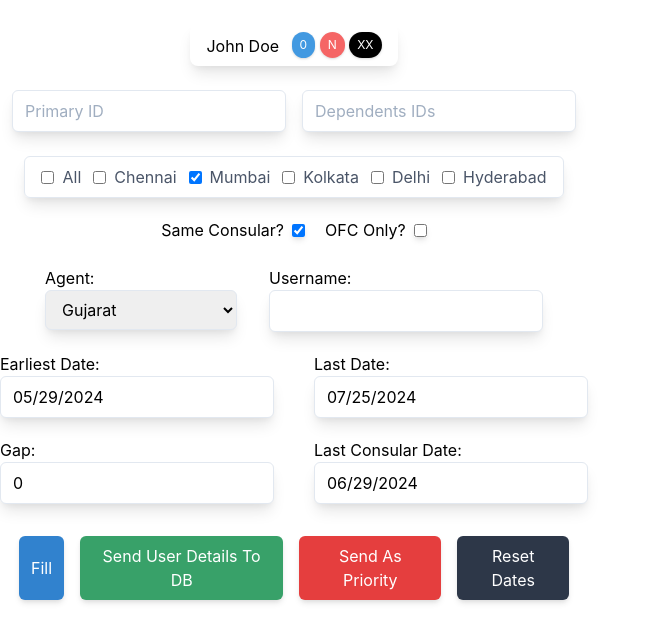
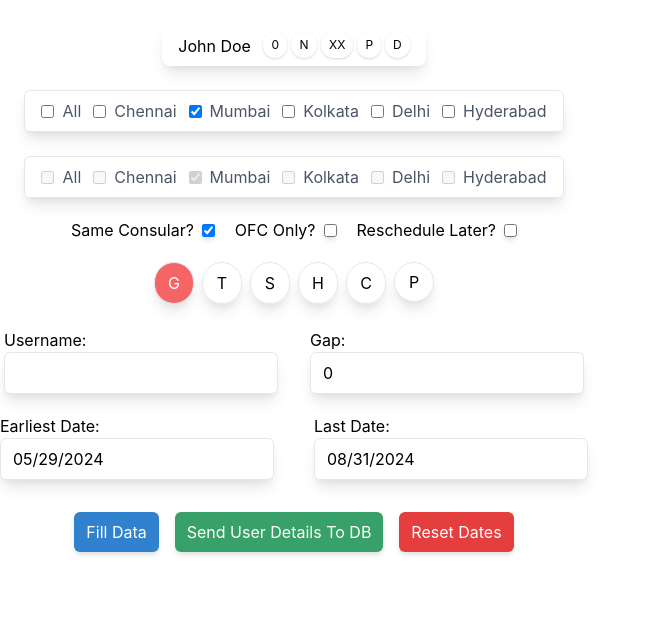
Before and after one commit to krsambhav/pushernew, a React (Create React App) app: page / in a window 1280 px wide. Shown: the top 642 px of the page, without its empty margins (0-651 px from the left). Built offline with nearby package versions, Linux system fonts and the light colour scheme.

Commit message:
Added new feature and fixed bugs

```diff
--- a/src/App.js
+++ b/src/App.js
@@ -15,9 +15,10 @@ function App() {
   const [userQty, setUserQty] = useState(0);
   const [sameConsular, setSameConsular] = useState(true);
   const [isOFCOnly, setIsOFCOnly] = useState(false);
+  const [isRescheduleLater, setIsRescheduleLater] = useState(false);
   const [earliestDate, setEarliestDate] = useState(new Date());
   const [lastDate, setLastDate] = useState(
-    new Date(new Date().getFullYear(), 6, 25)
+    new Date(new Date().getFullYear(), 7, 31)
   ); // June 10
   const [reschedule, setReschedule] = useState("false");
   const [agent, setAgent] = useState("Gujarat");
@@ -25,6 +26,7 @@ function App() {
   const [lastConsularDate, setLastConsularDate] = useState(
     new Date(new Date().setMonth(new Date().getMonth() + 1))
   );
+  const [isPriority, setIsPriority] = useState(false);
   const [gapDays, setGapDays] = useState(0); // Added state for gapDays
 
   const [cities, setCities] = useState({
@@ -35,6 +37,29 @@ function App() {
     delhi: false,
     hyderabad: false,
   });
+
+  const [consularCities, setConsularCities] = useState({
+    all: false,
+    chennai: false,
+    mumbai: true,
+    kolkata: false,
+    delhi: false,
+    hyderabad: false,
+  });
+
+  useEffect(() => {
+    const gap = parseInt(gapDays, 10);
+    if (!isNaN(gap) && gap >= 0) {
+      const currentDate = new Date();
+      const newEarliestDate = new Date();
+      newEarliestDate.setDate(currentDate.getDate() + gap);
+      setEarliestDate(newEarliestDate);
+    } else {
+      const currentDate = new Date();
+      setEarliestDate(currentDate);
+    }
+  }, [gapDays]);
+
 
   function generateRandomStringBytes(size) {
     let id = "";
@@ -203,14 +228,71 @@ function App() {
     setVisaClass(visaClass);
   };
 
+  const convertToFirestoreFormat = (user) => {
+    const formattedUser = {
+      fields: {
+        name: { stringValue: user.name },
+        id: { stringValue: user.id },
+        applicantsID: { stringValue: user.applicantsID },
+        pax: { integerValue: user.pax.toString() },
+        earliestMonth: { integerValue: user.earliestMonth.toString() },
+        earliestDate: { integerValue: user.earliestDate.toString() },
+        earliestDateInNumbers: {
+          integerValue: user.earliestDateInNumbers.toString(),
+        },
+        lastDateInNumbers: { integerValue: user.lastDateInNumbers.toString() },
+        lastMonth: { integerValue: user.lastMonth.toString() },
+        lastDate: { integerValue: user.lastDate.toString() },
+        location: {
+          arrayValue: {
+            values: user.location.map((loc) => ({ stringValue: loc })),
+          },
+        },
+        consularLocation: {
+          arrayValue: {
+            values: user.consularLocation.map((loc) => ({ stringValue: loc })),
+          },
+        },
+        reschedule: { stringValue: user.reschedule }, // Change made here
+        visaClass: { stringValue: user.visaClass },
+        sameConsular: { booleanValue: user.sameConsular },
+        isOFCOnly: { booleanValue: user.isOFCOnly },
+        isRescheduleLater: { booleanValue: user.isRescheduleLater },
+        agent: { stringValue: user.agent },
+        username: { stringValue: user.username },
+        lastConsularDate: { timestampValue: user.lastConsularDate },
+        lastConsularDateInNumbers: {
+          integerValue: user.lastConsularDateInNumbers.toString(),
+        },
+        gapDays: { integerValue: user.gapDays.toString() },
+      },
+    };
+    if (user.priority !== undefined) {
+      formattedUser.fields.priority = { booleanValue: user.priority };
+    }
+    return formattedUser;
+  };
+
   const handlePushUser = async () => {
     const cityArray = Object.keys(cities).filter((city) => cities[city]);
     const locationArray = cityArray.includes("all")
       ? ["chennai", "mumbai", "kolkata", "delhi", "hyderabad"]
       : cityArray;
-
-    const myHeaders = new Headers();
-    myHeaders.append("Content-Type", "application/json");
+    var consularCityArray;
+    var consularLocationArray;
+    if (sameConsular) {
+      consularCityArray = Object.keys(cities).filter((city) => cities[city]);
+      consularLocationArray = cityArray.includes("all")
+        ? ["chennai", "mumbai", "kolkata", "delhi", "hyderabad"]
+        : cityArray;
+    } else {
+      consularCityArray = Object.keys(consularCities).filter(
+        (city) => consularCities[city]
+      );
+      consularLocationArray = consularCityArray.includes("all")
+        ? ["chennai", "mumbai", "kolkata", "delhi", "hyderabad"]
+        : consularCityArray;
+    }
 
     const earliestDateInNumbers =
       (earliestDate.getMonth() + 1) * 30 + earliestDate.getDate();
@@ -219,7 +301,7 @@ function App() {
     const lastConsularDateInNumbers =
       (lastConsularDate.getMonth() + 1) * 30 + lastConsularDate.getDate();
 
-    const raw = JSON.stringify({
+    const user = {
       name: primaryName,
       id: primaryID,
       applicantsID: dependentsIDs,
@@ -231,6 +313,7 @@ function App() {
       lastMonth: lastDate.getMonth() + 1,
       lastDate: lastDate.getDate(),
       location: locationArray,
+      consularLocation: consularLocationArray,
       reschedule,
       visaClass,
       sameConsular,
@@ -239,20 +322,26 @@ function App() {
       username,
       lastConsularDate: lastConsularDate.toISOString(),
       lastConsularDateInNumbers,
-      gapDays: parseInt(gapDays, 10), // Ensure gapDays is an integer
-    });
+      gapDays: parseInt(gapDays, 10),
+      isRescheduleLater,
+      priority: isPriority
+    };
 
-    const requestOptions = {
-      method: "POST",
-      headers: myHeaders,
-      body: raw,
-      redirect: "follow",
-    };
+    const firestoreUser = convertToFirestoreFormat(user);
     const userExists = await checkUser(primaryID);
-    console.log('Sending')
+
     if (!userExists) {
-      fetch("http://104.192.2.29:3000/users/", requestOptions)
-        .then((response) => response.text())
+      fetch(
+        `https://firestore.googleapis.com/v1/projects/usa-db-50f2e/databases/(default)/documents/users/${primaryID}?key=AIzaSyDqGqNYoygQhS61HPSnftOKor3z0mJqOkA`,
+        {
+          method: "PATCH",
+          headers: {
+            "Content-Type": "application/json",
+          },
+          body: JSON.stringify(firestoreUser),
+        }
+      )
+        .then((response) => response.json())
         .then((result) => {
           console.log(result);
           toast.success("Pushed");
@@ -261,67 +350,93 @@ function App() {
     }
   };
 
-  const handlePushPriorityUser = async () => {
-    const cityArray = Object.keys(cities).filter((city) => cities[city]);
-    const locationArray = cityArray.includes("all")
-      ? ["chennai", "mumbai", "kolkata", "delhi", "hyderabad"]
-      : cityArray;
+  // const handlePushPriorityUser = async () => {
+  //   const cityArray = Object.keys(cities).filter((city) => cities[city]);
+  //   const locationArray = cityArray.includes("all")
+  //     ? ["chennai", "mumbai", "kolkata", "delhi", "hyderabad"]
+  //     : cityArray;
+  //   var consularCityArray;
+  //   var consularLocationArray;
+  //   if (sameConsular) {
+  //     consularCityArray = Object.keys(cities).filter((city) => cities[city]);
+  //     consularLocationArray = cityArray.includes("all")
+  //       ? ["chennai", "mumbai", "kolkata", "delhi", "hyderabad"]
+  //       : cityArray;
+  //   } else {
+  //     consularCityArray = Object.keys(consularCities).filter(
+  //       (city) => consularCities[city]
+  //     );
+  //     consularLocationArray = consularCityArray.includes("all")
+  //       ? ["chennai", "mumbai", "kolkata", "delhi", "hyderabad"]
+  //       : consularCityArray;
+  //   }
 
-    const myHeaders = new Headers();
-    myHeaders.append("Content-Type", "application/json");
+  //   const earliestDateInNumbers =
+  //     (earliestDate.getMonth() + 1) * 30 + earliestDate.getDate();
+  //   const lastDateInNumbers =
+  //     (lastDate.getMonth() + 1) * 30 + lastDate.getDate();
+  //   const lastConsularDateInNumbers =
+  //     (lastConsularDate.getMonth() + 1) * 30 + lastConsularDate.getDate();
 
-    const earliestDateInNumbers =
-      (earliestDate.getMonth() + 1) * 30 + earliestDate.getDate();
-    const lastDateInNumbers =
-      (lastDate.getMonth() + 1) * 30 + lastDate.getDate();
-    const lastConsularDateInNumbers =
-      (lastConsularDate.getMonth() + 1) * 30 + lastConsularDate.getDate();
+  //   const user = {
+  //     name: primaryName,
+  //     id: primaryID,
+  //     applicantsID: dependentsIDs,
+  //     pax: userQty,
+  //     earliestMonth: earliestDate.getMonth() + 1,
+  //     earliestDate: earliestDate.getDate(),
+  //     earliestDateInNumbers,
+  //     lastDateInNumbers,
+  //     lastMonth: lastDate.getMonth() + 1,
+  //     lastDate: lastDate.getDate(),
+  //     location: locationArray,
+  //     consularLocation: consularLocationArray,
+  //     reschedule,
+  //     visaClass,
+  //     sameConsular,
+  //     isOFCOnly,
+  //     priority: true,
+  //     agent,
+  //     username,
+  //     lastConsularDate: lastConsularDate.toISOString(),
+  //     lastConsularDateInNumbers,
+  //     gapDays: parseInt(gapDays, 10),
+  //     isRescheduleLater,
+  //   };
 
-    const raw = JSON.stringify({
-      name: primaryName,
-      id: primaryID,
-      applicantsID: dependentsIDs,
-      pax: userQty,
-      earliestMonth: earliestDate.getMonth() + 1,
-      earliestDate: earliestDate.getDate(),
-      earliestDateInNumbers,
-      lastDateInNumbers,
-      lastMonth: lastDate.getMonth() + 1,
-      lastDate: lastDate.getDate(),
-      location: locationArray,
-      reschedule,
-      visaClass,
-      sameConsular,
-      isOFCOnly,
-      priority: true,
-      agent,
-      username,
-      lastConsularDate: lastConsularDate.toISOString(),
-      lastConsularDateInNumbers,
-      gapDays, // Add gapDays to the payload
-    });
+  //   const firestoreUser = convertToFirestoreFormat(user);
+  //   const userExists = await checkUser(primaryID);
 
-    const requestOptions = {
-      method: "POST",
-      headers: myHeaders,
-      body: raw,
-      redirect: "follow",
-    };
-    const userExists = await checkUser(primaryID);
-    if (!userExists) {
-      fetch("http://104.192.2.29:3000/users/", requestOptions)
-        .then((response) => response.text())
-        .then((result) => {
-          console.log(result);
-          toast.success("Pushed");
-        })
-        .catch((error) => console.error(error));
-    }
-  };
+  //   if (!userExists) {
+  //     fetch(
+  //       `https://firestore.googleapis.com/v1/projects/usa-db-50f2e/databases/(default)/documents/users/${primaryID}?key=AIzaSyDqGqNYoygQhS61HPSnftOKor3z0mJqOkA`,
+  //       {
+  //         method: "PATCH",
+  //         headers: {
+  //           "Content-Type": "application/json",
+  //         },
+  //         body: JSON.stringify(firestoreUser),
+  //       }
+  //     )
+  //       .then((response) => response.json())
+  //       .then((result) => {
+  //         console.log(result);
+  //         toast.success("Pushed");
+  //       })
+  //       .catch((error) => console.error(error));
+  //   }
+  // };
 
   const handleReset = () => {
-    setEarliestDate(new Date());
-    setLastDate(new Date(new Date().getFullYear(), 5, 10)); // June 10
+    const currentDate = new Date();
+    const lastDayOfMonth = new Date(
+      currentDate.getFullYear(),
+      currentDate.getMonth() + 1,
+      0
+    );
+
+    setEarliestDate(currentDate);
+    setLastDate(lastDayOfMonth); // Set to the last date of the current month
     setSameConsular(true);
     setIsOFCOnly(false);
     setGapDays(0); // Reset gapDays to default value
@@ -329,6 +444,13 @@ function App() {
 
   const handleCityChange = (city) => {
     setCities((prev) => ({
+      ...prev,
+      [city]: !prev[city],
+      all: city === "all" ? !prev.all : false,
+    }));
+  };
+  const handleConsularCityChange = (city) => {
+    setConsularCities((prev) => ({
       ...prev,
       [city]: !prev[city],
       all: city === "all" ? !prev.all : false,
@@ -348,6 +470,19 @@ function App() {
     }
   }, [cities.all]);
 
+  useEffect(() => {
+    if (consularCities.all) {
+      setConsularCities({
+        all: true,
+        chennai: false,
+        mumbai: false,
+        kolkata: false,
+        delhi: false,
+        hyderabad: false,
+      });
+    }
+  }, [consularCities.all]);
+
   return (
     <div
       style={{
@@ -366,26 +501,52 @@ function App() {
         &nbsp;
         <span
           id="primary-user-qty-span"
-          className="ml-2 text-white bg-blue-500 text-xs py-1 px-2 rounded-full shadow"
+          className={`ml-2 ${
+            userQty === 0 ? "bg-white text-black" : "bg-blue-500 text-white"
+          } text-xs py-1 px-2 rounded-full shadow`}
         >
           {userQty}
         </span>
         &nbsp;
         <span
           id="reschedule-title"
-          className="text-white bg-red-500 text-xs py-1 px-2 rounded-full shadow"
+          className={`${
+            reschedule === "true"
+              ? "text-white bg-red-500"
+              : "text-black bg-white"
+          } text-xs py-1 px-2 rounded-full shadow`}
         >
           {reschedule === "true" ? "R" : "N"}
         </span>
         &nbsp;
         <span
           id="visa-class"
-          className="text-white bg-black text-xs py-1 px-2 rounded-full shadow"
+          className={`${
+            visaClass === "XX" ? "text-black bg-white" : "text-white bg-black"
+          } text-xs py-1 px-2 rounded-full shadow`}
         >
           {visaClass}
         </span>
+        <span
+          id="primary-id-indicator"
+          className={`${
+            primaryID === "" ? "text-black bg-white" : "text-white bg-green-500"
+          } text-xs py-1 px-2 rounded-full shadow ml-1`}
+        >
+          P
+        </span>
+        <span
+          id="dependent-id-indicator"
+          className={`${
+            dependentsIDs === ""
+              ? "text-black bg-white"
+              : "text-white bg-indigo-500"
+          } text-xs py-1 px-2 rounded-full shadow ml-1`}
+        >
+          D
+        </span>
       </div>
-      <div className="primary-dependent-container mt-6 flex flex-row justify-center gap-4">
+      <div className="primary-dependent-container mt-6 flex flex-row justify-center gap-4 hidden">
         <div className="primaryID-container">
           <input
             type="text"
@@ -428,6 +589,52 @@ function App() {
           )}
         </div>
       </div>
+      {sameConsular ? (
+        <div className="city-container mt-6 flex flex-wrap gap-4">
+          <div className="border border-gray-300 shadow-lg rounded-md px-4 py-2 flex gap-3">
+            {["all", "chennai", "mumbai", "kolkata", "delhi", "hyderabad"].map(
+              (city) => (
+                <label key={city} className="flex items-center gap-2">
+                  <input
+                    type="checkbox"
+                    name="city"
+                    value={city}
+                    checked={consularCities[city]}
+                    disabled
+                    onChange={() => handleConsularCityChange(city)}
+                    className="text-blue-600 border-gray-300 rounded focus:ring-blue-500"
+                  />
+                  <span className="text-gray-700">
+                    {city.charAt(0).toUpperCase() + city.slice(1)}
+                  </span>
+                </label>
+              )
+            )}
+          </div>
+        </div>
+      ) : (
+        <div className="city-container mt-6 flex flex-wrap gap-4">
+          <div className="border border-gray-300 shadow-lg rounded-md px-4 py-2 flex gap-3">
+            {["all", "chennai", "mumbai", "kolkata", "delhi", "hyderabad"].map(
+              (city) => (
+                <label key={city} className="flex items-center gap-2">
+                  <input
+                    type="checkbox"
+                    name="city"
+                    value={city}
+                    checked={consularCities[city]}
+                    onChange={() => handleConsularCityChange(city)}
+                    className="text-blue-600 border-gray-300 rounded focus:ring-blue-500"
+                  />
+                  <span className="text-gray-700">
+                    {city.charAt(0).toUpperCase() + city.slice(1)}
+                  </span>
+                </label>
+              )
+            )}
+          </div>
+        </div>
+      )}
 
       <div className="flex flex-row gap-5">
         <div className="same-consular-container mt-5 flex flex-row gap-2 items-center">
@@ -448,29 +655,67 @@ function App() {
             className="shadow-md border"
           />
         </div>
+        <div className="same-consular-container mt-5 flex flex-row gap-2 items-center">
+          <p>Reschedule Later?</p>
+          <input
+            type="checkbox"
+            checked={isRescheduleLater}
+            onChange={() => setIsRescheduleLater(!isRescheduleLater)}
+            className="shadow-md border"
+          />
+        </div>
       </div>
 
+      <div className="agent flex flex-row gap-2 mt-5">
+        <div className="flex space-x-2">
+          {[
+            { name: "Gujarat", color: "red-500" },
+            { name: "Telegram", color: "blue-500" },
+            { name: "Sushma", color: "green-500" },
+            { name: "Hyderabad", color: "black" },
+            { name: "Customer", color: "gray-500" },
+          ].map((agentInfo) => (
+            <button
+              key={agentInfo.name}
+              onClick={() => setAgent(agentInfo.name)}
+              className={`shadow-lg border border-gray-300 rounded-full px-3 py-2 focus:outline-none focus:ring-2 focus:ring-blue-500 w-10 transition-colors duration-300 ${
+                agent === agentInfo.name
+                  ? `bg-${agentInfo.color} text-white`
+                  : ""
+              }`}
+            >
+              {agentInfo.name[0]}
+            </button>
+          ))}
+        </div>
+        <div className="priority-btn-container">
+          <button
+            onClick={() => setIsPriority(!isPriority)}
+            className={`w-10 h-10 rounded-full border border-gray-300 shadow-lg focus:outline-none transition-colors duration-300 ${
+              isPriority ? "bg-red-600 text-white" : "bg-white"
+            }`}
+          >
+            P
+          </button>
+        </div>
+      </div>
       <div className="agent-username-container mt-6 flex flex-row gap-8 justify-center">
-        <div className="agent">
-          <p>Agent:</p>
-          <select
-            value={agent}
-            onChange={(e) => setAgent(e.target.value)}
-            className="shadow-lg border border-gray-300 rounded-md px-3 py-2 focus:outline-none focus:ring-2 focus:ring-blue-500 w-48"
-          >
-            <option value="Gujarat">Gujarat</option>
-            <option value="Telegram">Telegram</option>
-            <option value="Sushma">Sushma</option>
-            <option value="Hyderabad">Hyderabad</option>
-            <option value="Customer">Customer</option>
-          </select>
-        </div>
         <div className="username">
           <p>Username:</p>
           <input
             type="text"
             value={username}
             onChange={(e) => setUsername(e.target.value)}
+            className="shadow-lg border border-gray-300 rounded-md px-3 py-2 focus:outline-none focus:ring-2 focus:ring-blue-500"
+          />
+        </div>
+        <div className="gap-container">
+          <p>Gap:</p>
+          <input
+            type="number"
+            id="gap-input"
+            value={gapDays}
+            onChange={(e) => setGapDays(e.target.value)}
             className="shadow-lg border border-gray-300 rounded-md px-3 py-2 focus:outline-none focus:ring-2 focus:ring-blue-500"
           />
         </div>
@@ -512,17 +757,8 @@ function App() {
             className="shadow-lg border border-gray-300 rounded-md px-3 py-2 focus:outline-none focus:ring-2 focus:ring-blue-500"
           />
         </div>
-        <div className="gap-container mt-5">
-          <p>Gap:</p>
-          <input
-            type="number"
-            id="gap-input"
-            value={gapDays}
-            onChange={(e) => setGapDays(e.target.value)}
-            className="shadow-lg border border-gray-300 rounded-md px-3 py-2 focus:outline-none focus:ring-2 focus:ring-blue-500"
-          />
-        </div>
-        <div className="date mt-5">
+
+        <div className="date mt-5 hidden">
           <p>Last Consular Date:</p>
           <DatePicker
             selected={lastConsularDate}
@@ -537,7 +773,7 @@ function App() {
           onClick={handleFill}
           className="btn bg-blue-600 text-white rounded-md px-3 py-2 shadow-md outline-none hover:bg-blue-700"
         >
-          Fill
+          Fill Data
         </button>
         <button
           id="push-btn"
@@ -546,17 +782,17 @@ function App() {
         >
           Send User Details To DB
         </button>
-        <button
+        {/* <button
           id="push-priority-btn"
           onClick={handlePushPriorityUser}
           className="btn bg-red-600 text-white rounded-md px-3 py-2 shadow-md outline-none hover:bg-red-700"
         >
           Send As Priority
-        </button>
+        </button> */}
         <button
           id="reset-btn"
           onClick={handleReset}
-          className="btn bg-gray-800 text-white rounded-md px-3 py-2 shadow-md outline-none hover:bg-gray-900"
+          className="btn bg-red-600 text-white rounded-md px-3 py-2 shadow-md outline-none hover:bg-gray-900"
         >
           Reset Dates
         </button>
```
